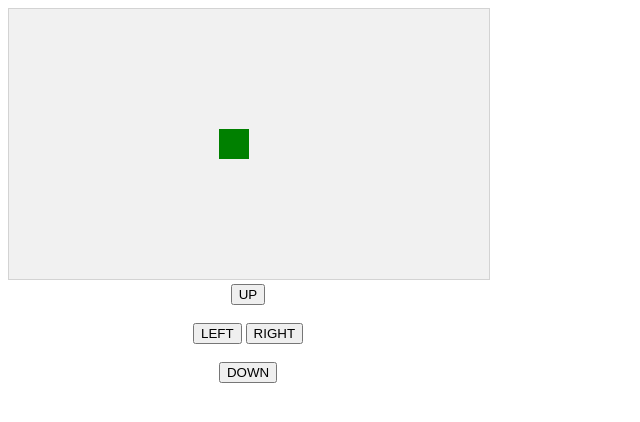
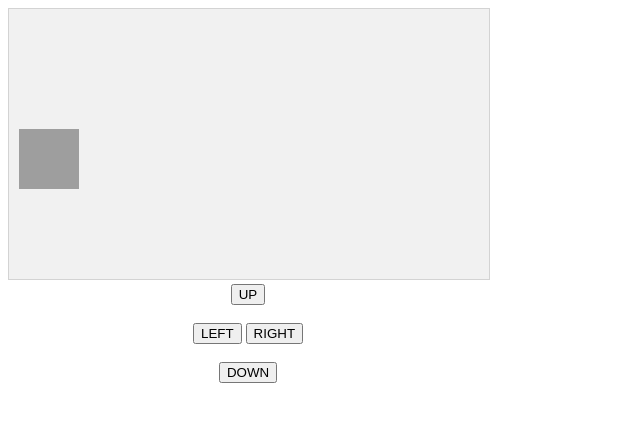
Before and after one commit to mogaigor/mogaigor_, a plain HTML site: page esercitazione_2,2/index.html in a window 1280 px wide. Shown: the whole page, without its empty margins (0-640 px from the left). Drawn offline with Linux system fonts and the light colour scheme.

Commit message:
salvataggio4

```diff
--- a/esercitazione_2,2/index.html
+++ b/esercitazione_2,2/index.html
@@ -3,6 +3,7 @@
 <head>
 <meta name="viewport" content="width=device-width, initial-scale=1.0"/>
 <script src="script.js" defer></script>
+<script src="sprite.js" defer></script>
 <style>
 canvas {
     border:1px solid #d3d3d3;
--- a/esercitazione_2,2/script.js
+++ b/esercitazione_2,2/script.js
@@ -1,46 +1,79 @@
 
-var myGamePiece;
+var myGamePiece = {
+    speedX: 0,
+    speedY: 0,
+    width: 60,
+    height: 60,
+    x: 10,
+    y: 120,
+    imageList: [], // Array to store loaded images
+    contaFrame: 0, // Frame counter
+    actualFrame: 0, // Current frame to display
+    image: null, // Current image
 
-function startGame() {
-    myGamePiece = new component(30, 30, "green", 210, 120);
-    myGameArea.start();
-}
+    update: function() {
+        this.x += this.speedX;
+        this.y += this.speedY;
+        this.contaFrame++;
+        if (this.contaFrame == 50) { // Change frame every 50 frames
+            this.contaFrame = 0;
+            this.actualFrame = (this.actualFrame + 1) % this.imageList.length;
+            this.image = this.imageList[this.actualFrame];
+        }
+    },
+
+    loadImages: function(running) {
+        for (let imgPath of running) {
+            var img = new Image();
+            img.src = imgPath;
+            this.imageList.push(img);
+        }
+        this.image = this.imageList[this.actualFrame];
+    }
+};
 
 var myGameArea = {
-    canvas : document.createElement("canvas"),
-    start : function() {
+    canvas: document.createElement("canvas"),
+    context: null,
+    interval: null,
+
+    start: function() {
         this.canvas.width = 480;
         this.canvas.height = 270;
         this.context = this.canvas.getContext("2d");
         document.body.insertBefore(this.canvas, document.body.childNodes[0]);
-        this.interval = setInterval(updateGameArea, 20);
+        this.interval = setInterval(updateGameArea, 20); // Update game every 20ms
     },
-    clear : function() {
+
+    clear: function() {
         this.context.clearRect(0, 0, this.canvas.width, this.canvas.height);
+    },
+
+    drawGameObject: function(gameObject) {
+        this.context.drawImage(
+            gameObject.image,
+            gameObject.x,
+            gameObject.y,
+            gameObject.width,
+            gameObject.height
+        );
     }
+};
+
+var running = ['img1.png', 'img2.png', 'img3.png']; // Example paths for images
+
+function startGame() {
+    myGamePiece.loadImages(running);
+    myGameArea.start();
 }
 
-function component(width, height, color, x, y) {
-    this.width = width;
-    this.height = height;
-
-    this.x = x;
-    this.y = y;
-    this.update = function() {
-        ctx = myGameArea.context;
-        ctx.fillStyle = color;
-        ctx.fillRect(this.x, this.y, this.width, this.height);
-    }
-
-    this.newPos = function() {
-        // Non è più necessario aggiornare la posizione con velocità
-    }
-}
 function updateGameArea() {
     myGameArea.clear();
     myGamePiece.update();
+    myGameArea.drawGameObject(myGamePiece);
 }
 
+// Control functions
 function moveup() {
     myGamePiece.y -= 30;
 }
--- /dev/null
+++ b/esercitazione_2,2/sprite.js
@@ -0,0 +1,12 @@
+var running = [
+    "https://ibb.co/9H3CBssc",
+    "https://ibb.co/W43BKzK8",
+    "https://ibb.co/HfTvrrvb",
+    "https://ibb.co/Nd87TDNc",
+    "https://ibb.co/sv8wPJV4",
+    "https://ibb.co/tMrHZnyw",
+    "https://ibb.co/fdT9LY94",
+    "https://ibb.co/HpHLPbzj",
+    "https://ibb.co/FbKjkzt2",
+    "https://ibb.co/FkvK2gg8",
+];
```
